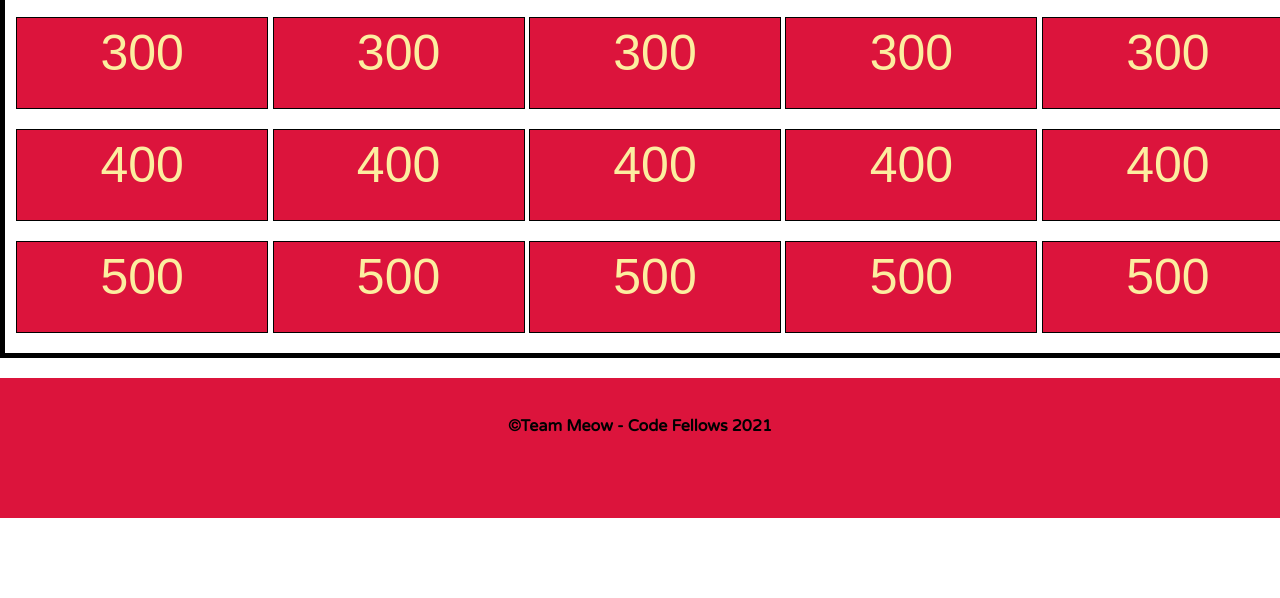
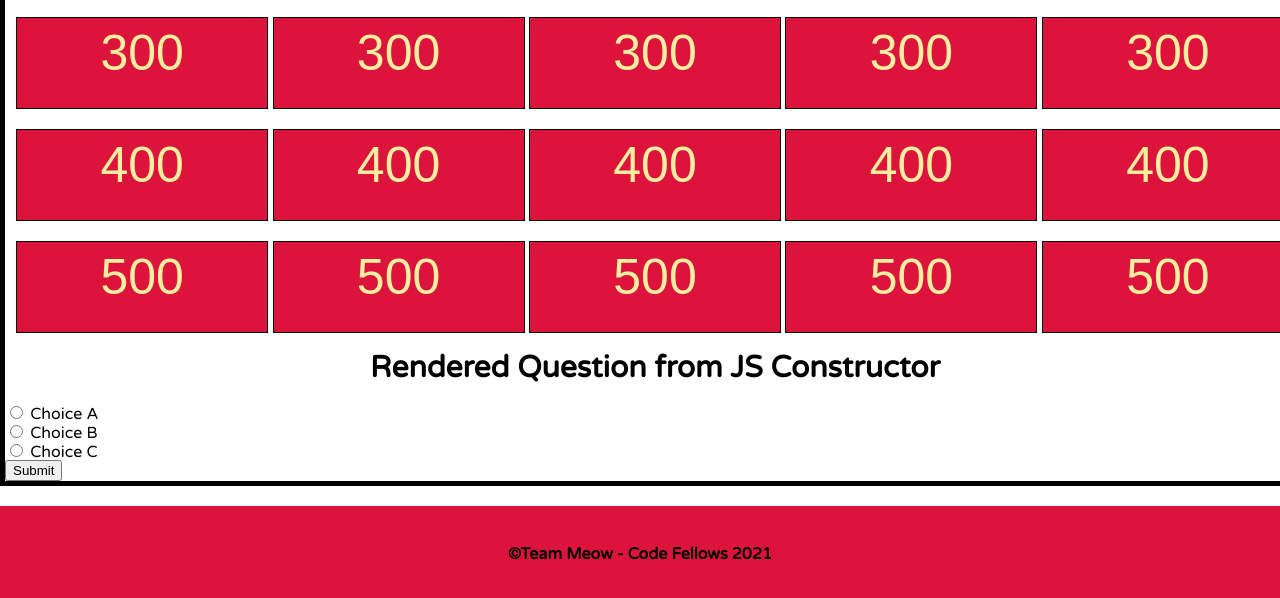
Before and after one commit to Team-Meow/CodeFellows-Jeopardy, a plain HTML site: page game.html in a window 1280 px wide. Shown: the part 690-1288 px from the top of the page. Before the commit the page ends 1208 px from the top, so only its background shows below. Drawn offline with Linux system fonts and the light colour scheme; a web font is replaced by a local one.

Commit message:
added div for modal window in gamehtml file

```diff
--- a/game.html
+++ b/game.html
@@ -75,6 +75,20 @@
         <div>500</div>
       </section>
 
+      <div class="modal-bg">
+        <div class="modal">
+          <form id="questionBox">
+            <h2 id="question">Rendered Question from JS Constructor</h2>
+            <input type="radio" id="a" name="a" value="choiceA">
+            <label for="a">Choice A</label><br>
+            <input type="radio" id="b" name="b" value="choiceB">
+            <label for="b">Choice B</label><br>
+            <input type="radio" id="c" name="c" value="choiceC">
+            <label for="other">Choice C</label><br>
+            <button>Submit</button>
+          </form>
+        </div>
+      </div>
 
     </section>
   </main>
```
